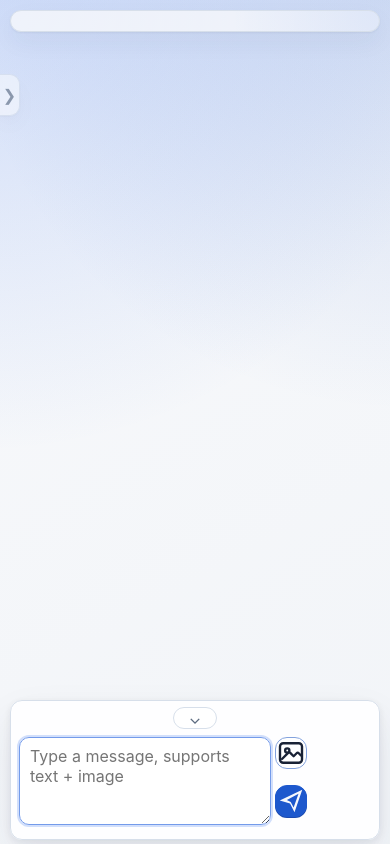
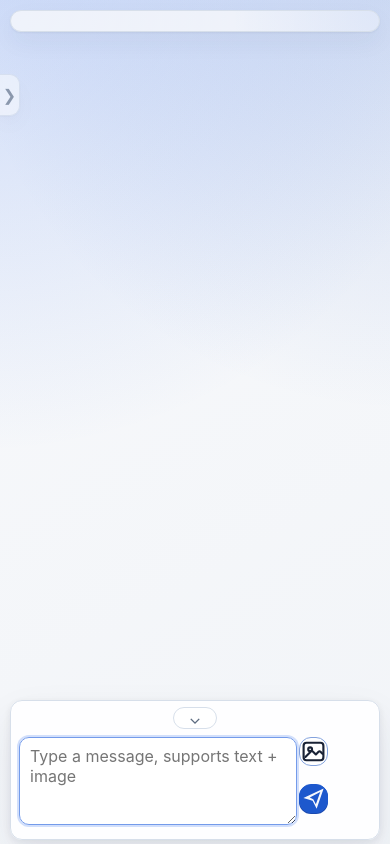
Before and after one commit to cuizfz-codex/codex-phone-bridge, a website: page public/index.html in a window 390 px wide. Both pictures are taken after a click on the button "Open composer". Drawn offline with Linux system fonts and the light colour scheme; no server answers.

Commit message:
maximize mobile input width by shrinking action rail

```diff
--- a/public/styles.css
+++ b/public/styles.css
@@ -1318,13 +1318,13 @@ dialog::backdrop {
       opacity 140ms ease,
       box-shadow 180ms ease;
     display: grid;
-    grid-template-columns: minmax(0, 1fr) auto;
+    grid-template-columns: minmax(0, 1fr) 72px;
     grid-template-areas:
       "toggle toggle"
       "input actions"
       "attachments attachments";
     align-items: stretch;
-    column-gap: 4px;
+    column-gap: 2px;
     row-gap: 6px;
   }
 
@@ -1363,9 +1363,9 @@ dialog::backdrop {
     align-self: stretch;
     display: grid;
     grid-template-rows: repeat(2, minmax(0, 1fr));
-    gap: 8px;
-    width: 96px;
-    min-width: 96px;
+    gap: 6px;
+    width: 72px;
+    min-width: 72px;
     height: 100%;
   }
 
@@ -1380,8 +1380,8 @@ dialog::backdrop {
   }
 
   .mobile-compact-mode .composer-actions .btn::before {
-    width: 30px;
-    height: 30px;
+    width: 27px;
+    height: 27px;
   }
 
   .mobile-compact-mode .attachments {
```
